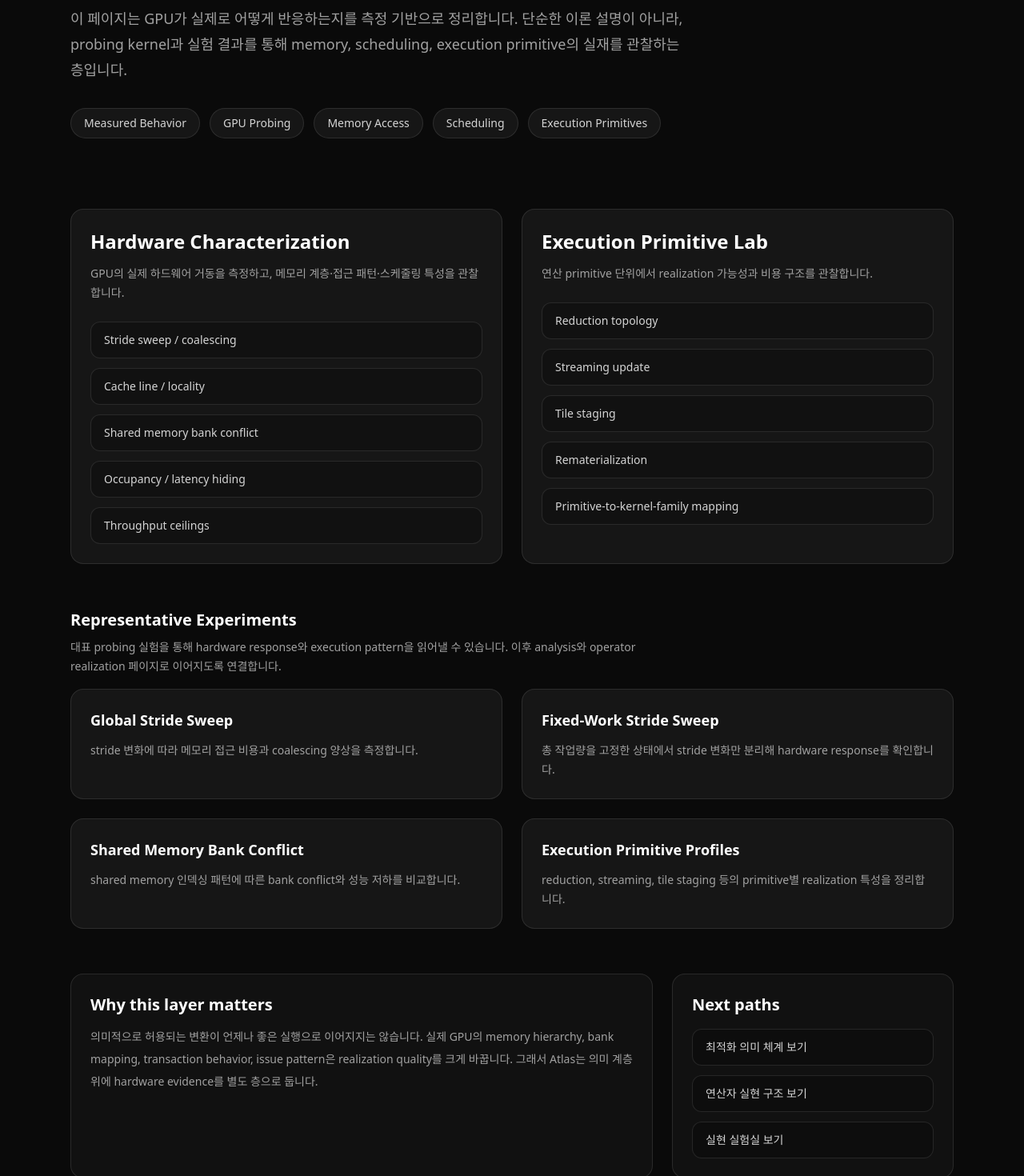
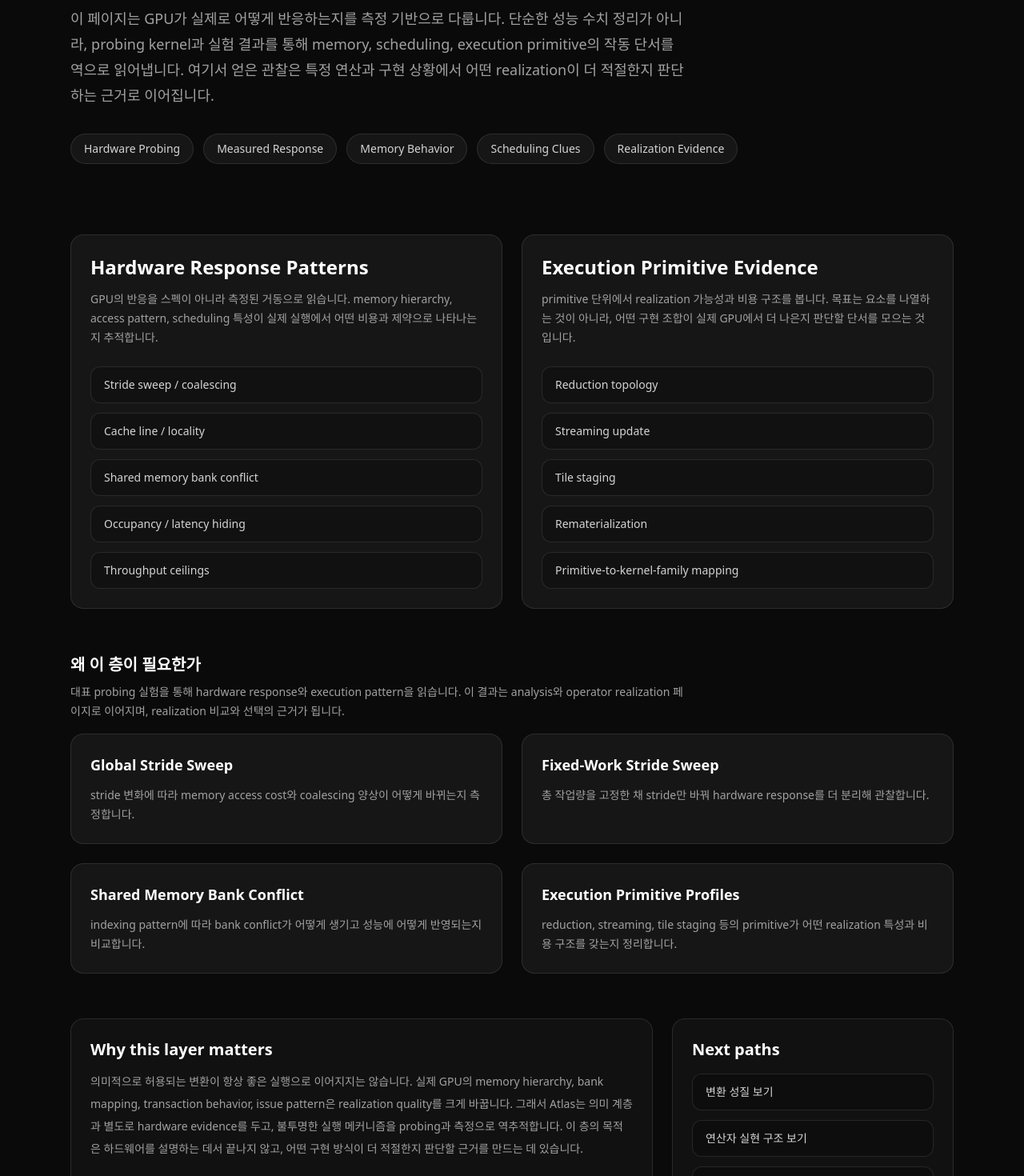
Before and after one commit to jeehun98/execution-structure-lab, a React (Vite) app in the folder kernel-realization-atlas-page/: page /hardware-evidence in a window 1280 px wide. Shown: the part 340-1810 px from the top of the page at 80% size. Built offline with nearby package versions, Linux system fonts and the light colour scheme.

Commit message:
computataion 의 정의를 더 상위로 올림(추상화 레벨 증가), hardwareevidence 의 기능 재정의

```diff
--- a/kernel-realization-atlas-page/src/components/layout/nav/navConfig.js
+++ b/kernel-realization-atlas-page/src/components/layout/nav/navConfig.js
@@ -143,6 +143,62 @@ export const MENU_PANELS = {
     },
   },
 
+  structures: {
+    title: "공통 계산 구조",
+    sections: [
+      {
+        title: "구조로 분류하기",
+        links: [
+          {
+            label: "공통 계산 구조",
+            href: "/computation-structures",
+            desc: "개별 연산자보다 먼저, 반복적으로 나타나는 상위 계산 구조로 operator를 분류합니다.",
+          },
+          {
+            label: "Reduction",
+            href: "/computation-structures#reduction",
+            desc: "여러 값을 하나의 결과나 요약으로 축약하는 계산 구조",
+          },
+          {
+            label: "Streaming Accumulation",
+            href: "/computation-structures#streaming-accumulation",
+            desc: "부분 상태를 순차적으로 갱신하며 결과를 형성하는 계산 구조",
+          },
+          {
+            label: "Mergeable Summary",
+            href: "/computation-structures#mergeable-summary",
+            desc: "부분 요약들을 결합해 전체 결과를 구성할 수 있는 구조",
+          },
+          {
+            label: "Weighted Aggregation",
+            href: "/computation-structures#weighted-aggregation",
+            desc: "값들의 가중된 기여를 반영해 결과를 형성하는 계산 구조",
+          },
+        ],
+      },
+      {
+        title: "다음 계층으로 연결",
+        links: [
+          {
+            label: "연산자 구현",
+            href: "/operators-new",
+            desc: "공통 계산 구조가 각 operator에서 어떤 조합으로 나타나는지 봅니다.",
+          },
+          {
+            label: "메모리 관점",
+            href: "/memory-new",
+            desc: "계산 구조를 저장, 재사용, intermediate 관점에서 다시 읽습니다.",
+          },
+        ],
+      },
+    ],
+    featured: {
+      title: "공통 계산 구조",
+      desc: "주어진 operator들을 더 상위의 계산 구조로 분류하고 해석합니다.",
+      href: "/computation-structures",
+    },
+  },
+
   semantics: {
     title: "의미와 규칙",
     sections: [
@@ -196,62 +252,6 @@ export const MENU_PANELS = {
       title: "의미와 규칙",
       desc: "무엇이 가능해지는지와 어디까지 허용되는지를 함께 봅니다.",
       href: "/properties-new",
-    },
-  },
-
-  structures: {
-    title: "공통 계산 구조",
-    sections: [
-      {
-        title: "구조 읽기",
-        links: [
-          {
-            label: "공통 계산 구조",
-            href: "/computation-structures",
-            desc: "연산자 이름보다 먼저 반복적으로 등장하는 계산 패턴을 읽습니다.",
-          },
-          {
-            label: "Reduction",
-            href: "/computation-structures#reduction",
-            desc: "누적, 축약, 결합 구조를 중심으로 읽기",
-          },
-          {
-            label: "Streaming Accumulation",
-            href: "/computation-structures#streaming-accumulation",
-            desc: "전체 결과를 만들지 않고 진행 상태를 누적하는 구조",
-          },
-          {
-            label: "Mergeable Summary",
-            href: "/computation-structures#mergeable-summary",
-            desc: "부분 결과를 합쳐 전체 의미를 유지하는 요약 구조",
-          },
-          {
-            label: "Weighted Aggregation",
-            href: "/computation-structures#weighted-aggregation",
-            desc: "가중 결합과 정규화가 함께 들어가는 구조",
-          },
-        ],
-      },
-      {
-        title: "다음으로 연결",
-        links: [
-          {
-            label: "연산자 구현",
-            href: "/operators-new",
-            desc: "공통 구조가 개별 operator에서 어떻게 나타나는지 보기",
-          },
-          {
-            label: "메모리 관점",
-            href: "/memory-new",
-            desc: "계산 구조를 traffic, reuse, residency로 다시 읽기",
-          },
-        ],
-      },
-    ],
-    featured: {
-      title: "공통 계산 구조",
-      desc: "개별 연산자보다 먼저, 반복적으로 나타나는 계산의 형태를 읽습니다.",
-      href: "/computation-structures",
     },
   },
 
--- a/kernel-realization-atlas-page/src/pages/AtlasHomePage.jsx
+++ b/kernel-realization-atlas-page/src/pages/AtlasHomePage.jsx
@@ -2,98 +2,98 @@ import { Link } from "react-router-dom";
 
 const chips = [
   "Execution",
-  "Optimization",
-  "Preservation",
-  "Hardware Evidence",
-  "Computation Structure",
-  "Implementation",
+  "Computation Structures",
+  "Properties",
+  "Invariants",
+  "Operators",
+  "Realization",
   "Generation",
 ];
 
 const flowSteps = [
   {
     title: "실행 기반",
-    desc: "연산을 실제로 실행 가능한 형태로 만들고, framework · runtime · backend · kernel execution의 기본 경로를 구성합니다.",
-  },
-  {
-    title: "하드웨어 관찰",
-    desc: "실제 GPU가 어떤 반응을 보이는지 측정하고, memory access, scheduling, bottleneck의 단서를 확보합니다.",
+    desc: "연산이 실제로 놓이는 실행 기반을 다룹니다. framework, runtime, backend, kernel execution은 이 Atlas의 가장 아래쪽 실현 조건이며, 이후의 모든 해석은 이 기반 위에서 구체화됩니다.",
   },
   {
     title: "공통 계산 구조",
-    desc: "reduction, streaming accumulation, mergeable summary처럼 여러 연산자에 반복적으로 나타나는 계산 구조를 추출합니다.",
+    desc: "개별 operator보다 먼저, 여러 연산에 반복적으로 나타나는 계산 골격을 식별합니다. reduction, streaming accumulation, mergeable summary 같은 구조는 연산을 다시 분류하는 상위 기준이 됩니다.",
+  },
+  {
+    title: "구조적 성질",
+    desc: "계산 구조 위에서 어떤 재배열, 분해, 결합, 타일링이 허용될 수 있는지를 정리합니다. 이 층은 무엇이 가능해질 수 있는지를 설명합니다.",
   },
   {
     title: "보존 조건",
-    desc: "어떤 변환이 허용되는지 판단하기 위해, 연산 의미와 실행 과정에서 반드시 유지되어야 하는 조건을 정리합니다.",
+    desc: "구현이 달라져도 유지되어야 하는 의미와 수치적 일관성을 정리합니다. 이 층은 무엇을 바꿀 수 있는지가 아니라, 무엇을 끝까지 지켜야 하는지를 설명합니다.",
   },
   {
-    title: "최적화",
-    desc: "보존 조건을 만족하는 범위 안에서, 연산을 더 빠르고 더 안정적으로 바꿀 수 있는 변환 가능성을 다룹니다.",
+    title: "연산자 해석",
+    desc: "각 operator를 독립된 이름으로 보지 않고, 어떤 computation structure와 property, invariant의 조합으로 이루어지는지 다시 해석합니다. 연산자는 여기서 구조적 조합의 결과로 읽힙니다.",
   },
   {
-    title: "구현과 실험",
-    desc: "각 operator의 구현 방식과 realization path를 비교하고, variant와 metric 분석을 통해 실제 차이를 검증합니다.",
+    title: "실현과 비교",
+    desc: "같은 구조적 해석이 실제 구현에서는 어떤 realization들로 나타날 수 있는지 비교합니다. variant와 metric은 단순한 성능 수치가 아니라, 실현 선택의 차이를 드러내는 근거가 됩니다.",
   },
   {
     title: "생성",
-    desc: "규칙, 보존 조건, 하드웨어 정보, 구현 선택지를 조합해 특정 상황에 맞는 compiler와 kernel synthesis 경로를 구성합니다.",
+    desc: "계산 구조, 성질, 보존 조건, 실현 경로를 조합해 특정 상황에 맞는 realization 선택과 generation 규칙을 구성합니다. 이 단계에서 Atlas는 설명 체계를 넘어 compiler 혹은 kernel generator의 기준으로 확장됩니다.",
   },
 ];
 
 const principles = [
   {
-    title: "측정에서 시작",
-    desc: "이 Atlas는 추상 규칙만으로 시작하지 않습니다. 실제 GPU의 측정된 반응을 중요한 근거로 둡니다.",
+    title: "연산자보다 구조를 먼저 본다",
+    desc: "개별 operator 이름보다, 그 아래에서 반복적으로 나타나는 계산 구조를 먼저 파악합니다.",
   },
   {
-    title: "의미와 실행을 분리하지 않음",
-    desc: "연산의 의미, 허용되는 변환, 실제 구현, 하드웨어에서의 결과를 하나의 연속 구조로 다룹니다.",
+    title: "구조, 성질, 보존, 실현을 분리해 다룬다",
+    desc: "계산 구조 자체와, 그 위에서 허용되는 성질, 반드시 유지되어야 하는 조건, 실제 realization 형태를 서로 다른 층으로 구분해 읽습니다.",
   },
   {
-    title: "연산자보다 계산 구조를 먼저 봄",
-    desc: "개별 operator 이름보다, reduction이나 streaming accumulation처럼 반복적으로 나타나는 구조를 먼저 파악합니다.",
+    title: "측정은 실현 이해의 일부다",
+    desc: "하드웨어 관찰과 구현 실험은 추상 규칙의 부록이 아니라, realization 계층을 이해하고 비교하기 위한 근거입니다.",
   },
   {
-    title: "분석은 다음 선택의 근거",
-    desc: "analysis는 결과 정리에 그치지 않고, 다음 realization과 synthesis 방향을 고르는 근거가 됩니다.",
+    title: "구조적 분류는 생성으로 이어진다",
+    desc: "연산자를 상위 구조로 분류할 수 있어야, realization 후보를 더 체계적으로 정리할 수 있고, 그 위에서 compiler 혹은 kernel generation 방향도 구성할 수 있습니다.",
   },
 ];
 
 const primaryCards = [
   {
-    title: "하드웨어 관찰",
-    desc: "GPU probing과 측정 데이터를 통해 실제 실행 거동, 메모리 접근 특성, 병목의 단서를 확인합니다.",
-    href: "/hardware-evidence",
-  },
-  {
     title: "공통 계산 구조",
-    desc: "여러 연산자에 반복적으로 나타나는 reduction, streaming accumulation, mergeable summary 구조를 정리합니다.",
+    desc: "operator 아래에서 반복되는 계산 골격을 먼저 식별합니다.",
     href: "/computation-structures",
   },
   {
     title: "변환 규칙",
-    desc: "연산이 어떤 방식으로 재배열, 분해, 융합, 타일링될 수 있는지 그 근거가 되는 구조적 성질을 정리합니다.",
+    desc: "구조 위에서 허용되는 재배열, 분해, 결합 방식을 정리합니다.",
     href: "/properties-new",
   },
   {
     title: "보존 조건",
-    desc: "변환 이후에도 유지되어야 하는 의미, 수치적 일관성, 허용 가능한 오차 범위를 설명합니다.",
+    desc: "구현이 달라져도 유지되어야 하는 의미와 수치 조건을 다룹니다.",
     href: "/invariants",
   },
   {
     title: "연산자 실현 경로",
-    desc: "각 operator가 실제로 어떤 구현 방식과 실행 경로를 가질 수 있는지 구조적으로 정리합니다.",
+    desc: "각 operator를 구조와 realization 후보의 조합으로 다시 해석합니다.",
     href: "/operators-new",
   },
   {
+    title: "하드웨어 관찰",
+    desc: "측정과 probing을 통해 realization 선택에 필요한 실행 단서를 추적합니다.",
+    href: "/hardware-evidence",
+  },
+  {
     title: "구현 비교 실험",
-    desc: "variant 비교, metric 해석, signature 분석을 통해 구현 차이와 실제 성능 결과를 검증합니다.",
+    desc: "variant 비교를 통해 어떤 realization이 더 적합한지 평가합니다.",
     href: "/analysis-new",
   },
   {
-    title: "메모리 중심 해석",
-    desc: "HBM traffic, on-chip residency, 재계산 가능성을 기준으로 Atlas 전체를 다시 해석합니다.",
+    title: "메모리 관점",
+    desc: "intermediate, 재사용, 재구성을 중심으로 전체 구조를 다시 읽습니다.",
     href: "/memory-new",
   },
 ];
@@ -107,14 +107,18 @@ export default function AtlasHomePage() {
         </p>
 
         <h1 className="mt-4 max-w-6xl text-4xl font-semibold leading-tight text-white lg:text-6xl">
-          실행에서 최적화, 그리고 생성까지
+          연산을 구조로 다시 해석하고
+          <br className="hidden lg:block" />
+          실현과 생성으로 연결하는 Atlas
         </h1>
 
         <p className="mt-6 max-w-4xl text-lg leading-8 text-neutral-400">
-          이 Atlas는 AI 연산을 실행하는 구조에서 출발해, 더 나은 실행을 위한
-          최적화 규칙과 보존 조건을 정리하고, 하드웨어 관찰과 공통 계산 구조,
-          구현 비교 실험을 거쳐 특화된 compiler 생성 관점까지 하나의 흐름으로
-          연결합니다.
+          이 Atlas는 AI 연산을 개별 operator의 목록으로 보지 않습니다.
+          대신 여러 연산에 반복적으로 나타나는 공통 계산 구조를 먼저 읽고,
+          그 위에서 허용되는 변환 성질과 반드시 유지되어야 하는 보존 조건을
+          분리해 정리합니다. 이렇게 얻은 구조적 해석은 각 operator를 다시
+          분류하는 데서 멈추지 않고, 가능한 realization과 구현 변형을 구성하며,
+          나아가 compiler 혹은 kernel generation 방향까지 연결됩니다.
         </p>
 
         <div className="mt-8 flex flex-wrap gap-3 text-sm text-neutral-300">
@@ -133,21 +137,22 @@ export default function AtlasHomePage() {
         <div>
           <h2 className="text-xl font-semibold text-white">왜 이 Atlas인가</h2>
           <p className="mt-2 max-w-4xl text-sm leading-7 text-neutral-400">
-            의미적으로 가능한 변환이 실제 하드웨어에서 항상 좋은 실행이 되는 것은
-            아닙니다. 반대로 하드웨어에서 빠른 방식이 항상 의미적으로 안전한 것도
-            아닙니다. 그래서 이 Atlas는 실행, 최적화, 보존, 하드웨어 관찰,
-            계산 구조, 구현 실험, 생성 구조를 분리하면서도 하나의 연결된 층으로
-            다룹니다.
+            같은 수학적 연산이라도, 어떤 계산 구조로 읽느냐에 따라 허용되는
+            변환, 유지해야 하는 조건, 선택 가능한 realization은 달라집니다.
+            이 Atlas는 연산을 하나의 이름으로 고정해 설명하지 않고, 구조,
+            성질, 보존, 실현의 층으로 다시 나누어 해석합니다. 이 계층적 해석은
+            단순한 분류를 위한 것이 아니라, 새로운 구현 방식을 조직하고 generation
+            규칙까지 구성하기 위한 기반입니다.
           </p>
         </div>
       </section>
 
       <section className="space-y-5">
         <div>
-          <h2 className="text-xl font-semibold text-white">프로젝트의 흐름</h2>
+          <h2 className="text-xl font-semibold text-white">프로젝트의 층</h2>
           <p className="mt-2 text-sm leading-6 text-neutral-400">
-            이 프로젝트는 기능 나열이 아니라, 관심의 중심이 어떻게 이동해 왔는지를
-            따라 읽는 것이 더 자연스럽습니다.
+            이 프로젝트는 기능 목록보다, 연산을 어떤 층으로 다시 나누어
+            해석하고 실현으로 연결하는지를 따라 읽는 편이 더 자연스럽습니다.
           </p>
         </div>
 
@@ -158,7 +163,7 @@ export default function AtlasHomePage() {
               className="rounded-2xl border border-white/10 bg-white/5 p-6"
             >
               <div className="text-xs font-medium uppercase tracking-[0.18em] text-lime-400/80">
-                Step {index + 1}
+                Layer {index + 1}
               </div>
               <h3 className="mt-3 text-lg font-semibold text-white">
                 {step.title}
@@ -198,7 +203,8 @@ export default function AtlasHomePage() {
         <div>
           <h2 className="text-xl font-semibold text-white">핵심 카테고리</h2>
           <p className="mt-2 text-sm leading-6 text-neutral-400">
-            아래 카테고리에서 각 층위를 직접 탐색할 수 있습니다.
+            아래 카테고리에서 구조 해석, 보존 조건, realization 비교, generation
+            관점까지 직접 따라갈 수 있습니다.
           </p>
         </div>
 
@@ -222,11 +228,12 @@ export default function AtlasHomePage() {
         <div>
           <h2 className="text-xl font-semibold text-white">추천 탐색 순서</h2>
           <p className="max-w-4xl text-sm leading-7 text-neutral-400">
-            처음 읽는다면 먼저 하드웨어 관찰에서 실제 GPU의 반응을 보고,
-            최적화 규칙과 보존 조건을 거쳐 공통 계산 구조를 확인한 뒤,
-            연산자 구현과 구현 비교 실험으로 내려가는 흐름이 가장 자연스럽습니다.
-            이후 메모리 관점에서 전체를 다시 읽고, 마지막에 생성 관점으로
-            프로젝트의 방향을 정리하면 전체 구조가 더 선명해집니다.
+            처음에는 공통 계산 구조에서 출발해, 그 위에서 어떤 변환이 허용되는지와
+            무엇을 보존해야 하는지를 먼저 보는 흐름이 가장 자연스럽습니다.
+            이후 연산자 실현 경로, 하드웨어 관찰, 구현 비교를 통해 realization 계층을
+            다시 읽고, 마지막에 메모리 관점과 generation 관점으로 전체를 재구성하면
+            이 Atlas가 단순한 분류 체계가 아니라 구현 방식을 조직하는 프레임이라는 점이
+            더 분명해집니다.
           </p>
         </div>
       </section>
--- a/kernel-realization-atlas-page/src/pages/HardwareEvidencePage.jsx
+++ b/kernel-realization-atlas-page/src/pages/HardwareEvidencePage.jsx
@@ -2,8 +2,8 @@ import { Link } from "react-router-dom";
 
 const evidenceSections = [
   {
-    title: "Hardware Characterization",
-    desc: "GPU의 실제 하드웨어 거동을 측정하고, 메모리 계층·접근 패턴·스케줄링 특성을 관찰합니다.",
+    title: "Hardware Response Patterns",
+    desc: "GPU의 반응을 스펙이 아니라 측정된 거동으로 읽습니다. memory hierarchy, access pattern, scheduling 특성이 실제 실행에서 어떤 비용과 제약으로 나타나는지 추적합니다.",
     items: [
       "Stride sweep / coalescing",
       "Cache line / locality",
@@ -13,8 +13,8 @@ const evidenceSections = [
     ],
   },
   {
-    title: "Execution Primitive Lab",
-    desc: "연산 primitive 단위에서 realization 가능성과 비용 구조를 관찰합니다.",
+    title: "Execution Primitive Evidence",
+    desc: "primitive 단위에서 realization 가능성과 비용 구조를 봅니다. 목표는 요소를 나열하는 것이 아니라, 어떤 구현 조합이 실제 GPU에서 더 나은지 판단할 단서를 모으는 것입니다.",
     items: [
       "Reduction topology",
       "Streaming update",
@@ -25,35 +25,35 @@ const evidenceSections = [
   },
 ];
 
+const chips = [
+  "Hardware Probing",
+  "Measured Response",
+  "Memory Behavior",
+  "Scheduling Clues",
+  "Realization Evidence",
+];
+
 const experimentCards = [
   {
     title: "Global Stride Sweep",
-    desc: "stride 변화에 따라 메모리 접근 비용과 coalescing 양상을 측정합니다.",
+    desc: "stride 변화에 따라 memory access cost와 coalescing 양상이 어떻게 바뀌는지 측정합니다.",
     href: "/analysis-new",
   },
   {
     title: "Fixed-Work Stride Sweep",
-    desc: "총 작업량을 고정한 상태에서 stride 변화만 분리해 hardware response를 확인합니다.",
+    desc: "총 작업량을 고정한 채 stride만 바꿔 hardware response를 더 분리해 관찰합니다.",
     href: "/analysis-new",
   },
   {
     title: "Shared Memory Bank Conflict",
-    desc: "shared memory 인덱싱 패턴에 따른 bank conflict와 성능 저하를 비교합니다.",
+    desc: "indexing pattern에 따라 bank conflict가 어떻게 생기고 성능에 어떻게 반영되는지 비교합니다.",
     href: "/analysis-new",
   },
   {
     title: "Execution Primitive Profiles",
-    desc: "reduction, streaming, tile staging 등의 primitive별 realization 특성을 정리합니다.",
+    desc: "reduction, streaming, tile staging 등의 primitive가 어떤 realization 특성과 비용 구조를 갖는지 정리합니다.",
     href: "/operators-new",
   },
-];
-
-const chips = [
-  "Measured Behavior",
-  "GPU Probing",
-  "Memory Access",
-  "Scheduling",
-  "Execution Primitives",
 ];
 
 export default function HardwareEvidencePage() {
@@ -65,13 +65,17 @@ export default function HardwareEvidencePage() {
         </p>
 
         <h1 className="mt-4 max-w-5xl text-4xl font-semibold leading-tight text-white lg:text-6xl">
-          측정된 하드웨어 거동과 실행 primitive의 증거 층
+          불투명한 GPU 거동을 역추적해
+          <br className="hidden lg:block" />
+          realization 선택 근거를 만드는 층
         </h1>
 
         <p className="mt-6 max-w-3xl text-lg leading-8 text-neutral-400">
-          이 페이지는 GPU가 실제로 어떻게 반응하는지를 측정 기반으로 정리합니다.
-          단순한 이론 설명이 아니라, probing kernel과 실험 결과를 통해 memory,
-          scheduling, execution primitive의 실재를 관찰하는 층입니다.
+          이 페이지는 GPU가 실제로 어떻게 반응하는지를 측정 기반으로 다룹니다.
+          단순한 성능 수치 정리가 아니라, probing kernel과 실험 결과를 통해
+          memory, scheduling, execution primitive의 작동 단서를 역으로 읽어냅니다.
+          여기서 얻은 관찰은 특정 연산과 구현 상황에서 어떤 realization이 더
+          적절한지 판단하는 근거로 이어집니다.
         </p>
 
         <div className="mt-8 flex flex-wrap gap-3 text-sm text-neutral-300">
@@ -113,11 +117,13 @@ export default function HardwareEvidencePage() {
 
       <section className="space-y-4">
         <div>
-          <h2 className="text-xl font-semibold text-white">Representative Experiments</h2>
+          <h2 className="text-xl font-semibold text-white">
+            왜 이 층이 필요한가
+          </h2>
           <p className="mt-2 max-w-3xl text-sm leading-6 text-neutral-400">
-            대표 probing 실험을 통해 hardware response와 execution pattern을
-            읽어낼 수 있습니다. 이후 analysis와 operator realization 페이지로
-            이어지도록 연결합니다.
+            대표 probing 실험을 통해 hardware response와 execution pattern을 읽습니다.
+            이 결과는 analysis와 operator realization 페이지로 이어지며,
+            realization 비교와 선택의 근거가 됩니다.
           </p>
         </div>
 
@@ -139,12 +145,17 @@ export default function HardwareEvidencePage() {
 
       <section className="grid gap-6 lg:grid-cols-3">
         <div className="rounded-2xl border border-white/10 bg-white/[0.03] p-6 lg:col-span-2">
-          <h2 className="text-xl font-semibold text-white">Why this layer matters</h2>
+          <h2 className="text-xl font-semibold text-white">
+            Why this layer matters
+          </h2>
           <p className="mt-3 text-sm leading-7 text-neutral-400">
-            의미적으로 허용되는 변환이 언제나 좋은 실행으로 이어지지는 않습니다.
+            의미적으로 허용되는 변환이 항상 좋은 실행으로 이어지지는 않습니다.
             실제 GPU의 memory hierarchy, bank mapping, transaction behavior,
             issue pattern은 realization quality를 크게 바꿉니다. 그래서 Atlas는
-            의미 계층 위에 hardware evidence를 별도 층으로 둡니다.
+            의미 계층과 별도로 hardware evidence를 두고, 불투명한 실행 메커니즘을
+            probing과 측정으로 역추적합니다. 이 층의 목적은 하드웨어를 설명하는
+            데서 끝나지 않고, 어떤 구현 방식이 더 적절한지 판단할 근거를 만드는
+            데 있습니다.
           </p>
         </div>
 
@@ -155,7 +166,7 @@ export default function HardwareEvidencePage() {
               to="/properties-new"
               className="block rounded-xl border border-white/10 bg-black/20 px-4 py-3 text-neutral-300 transition hover:border-lime-400/40 hover:text-white"
             >
-              최적화 의미 체계 보기
+              변환 성질 보기
             </Link>
             <Link
               to="/operators-new"
@@ -167,7 +178,7 @@ export default function HardwareEvidencePage() {
               to="/analysis-new"
               className="block rounded-xl border border-white/10 bg-black/20 px-4 py-3 text-neutral-300 transition hover:border-lime-400/40 hover:text-white"
             >
-              실현 실험실 보기
+              실현 비교 실험 보기
             </Link>
           </div>
         </div>
```
Also changed, not shown: kernel-realization-atlas-page/src/pages/ComputationStructuresPage.jsx (+43 -38 lines), 1 other file (tests, documents, lock files or other folders).
